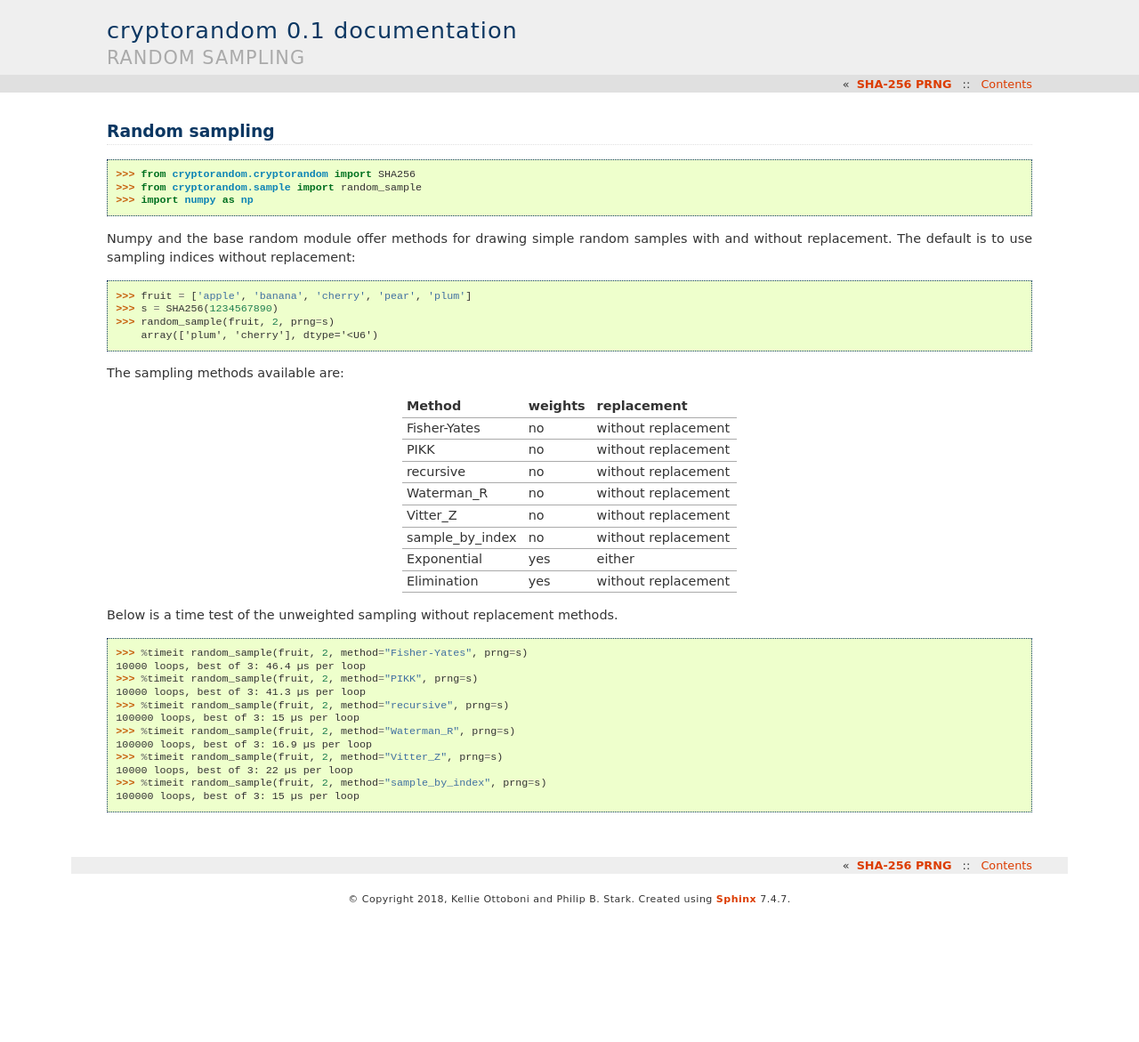
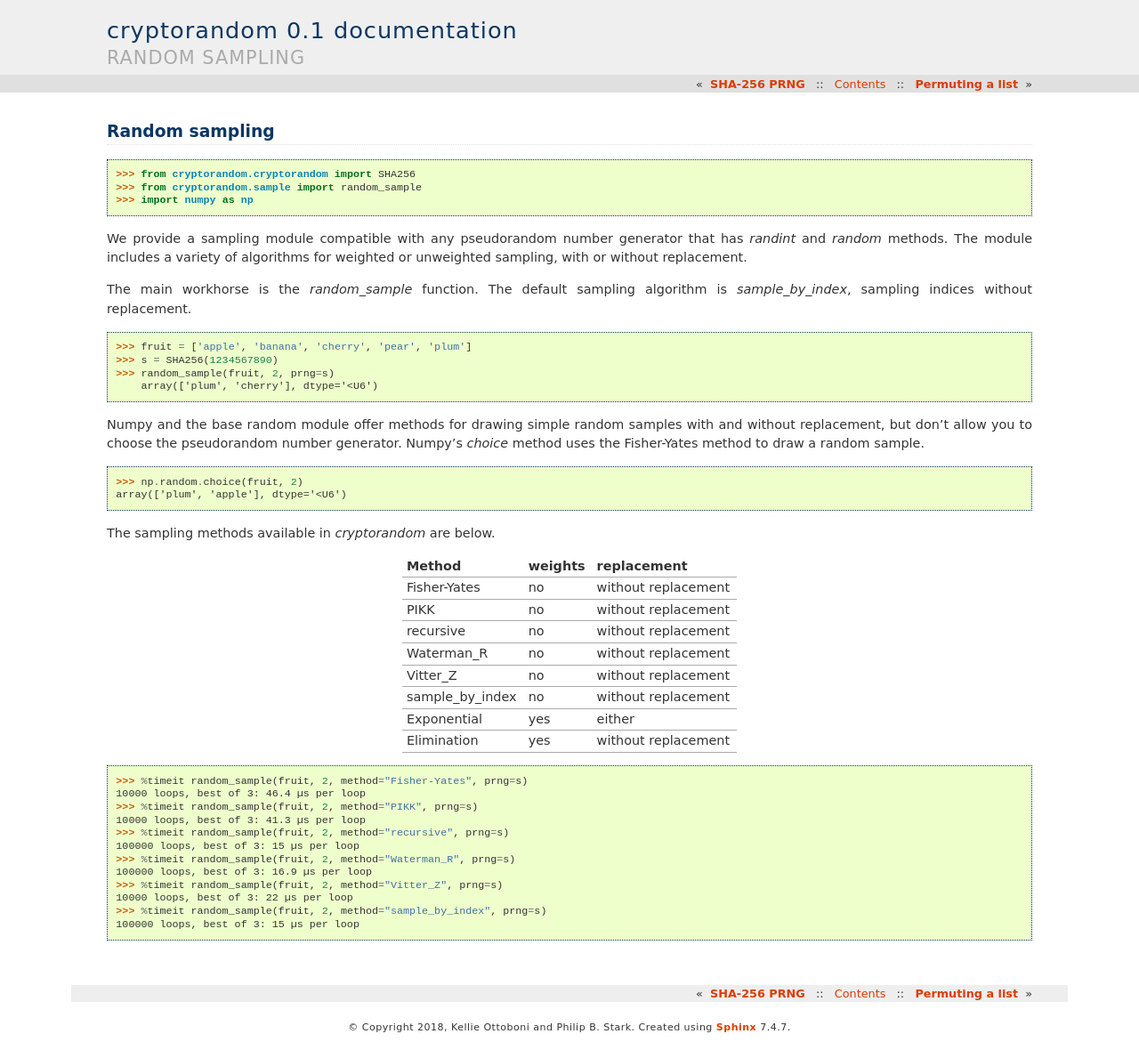
Before and after one commit to statlab/cryptorandom, a Sphinx documentation site: the page built from docs/examples/sample.rst, in a window 1280 px wide. Shown: the whole page at 89% size. Built offline with Sphinx 7.4.7, drawn with Linux system fonts in a browser that asks for light colours; formulas are drawn with MathJax 3; before the commit the page ends 1028 px from its top, so only the background shows below that.

Commit message:
DOC: add permutations example page and clean up sample example

```diff
--- a/docs/examples/index.rst
+++ b/docs/examples/index.rst
@@ -8,3 +8,4 @@
 
    prng.rst
    sample.rst
+   permutations.rst
--- a/docs/examples/sample.rst
+++ b/docs/examples/sample.rst
@@ -7,11 +7,11 @@
     >>> from cryptorandom.sample import random_sample
     >>> import numpy as np
 
+We provide a sampling module compatible with any pseudorandom number generator that has `randint` and `random` methods. The module includes a variety of algorithms for weighted or unweighted sampling, with or without replacement.
 
-Numpy and the base random module offer methods for drawing simple random samples with and without replacement. The default is to use sampling indices without replacement:
+The main workhorse is the `random_sample` function. The default sampling algorithm is `sample_by_index`, sampling indices without replacement.
 
 .. code::
-
 
     >>> fruit = ['apple', 'banana', 'cherry', 'pear', 'plum']
     >>> s = SHA256(1234567890)
@@ -19,7 +19,14 @@
 	array(['plum', 'cherry'], dtype='<U6')
 
 
-The sampling methods available are:
+Numpy and the base random module offer methods for drawing simple random samples with and without replacement, but don't allow you to choose the pseudorandom number generator. Numpy's `choice` method uses the Fisher-Yates method to draw a random sample.
+
+.. code::
+
+	>>> np.random.choice(fruit, 2)
+	array(['plum', 'apple'], dtype='<U6')
+
+The sampling methods available in `cryptorandom` are below.
 
 ================ =========== ======================
 Method             weights    replacement
@@ -33,9 +40,6 @@
 Exponential       yes         either
 Elimination       yes         without replacement
 ================ =========== ======================
-
-Below is a time test of the unweighted sampling without replacement methods.
-
 
 .. code::
 
```
Also changed, not shown: docs/examples/permutations.rst (added, +50 -0 lines).
